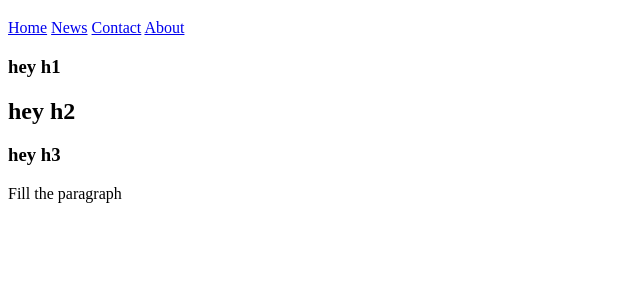
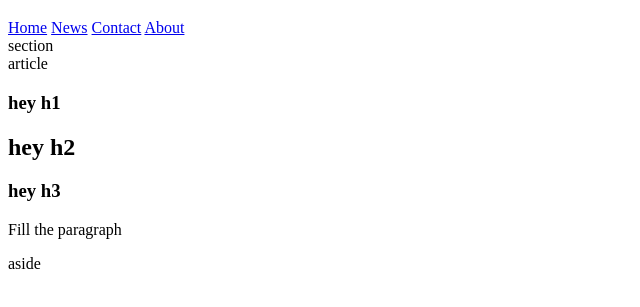
Before and after one commit to DogeCentral/HW-Wireframe, a plain HTML site: page index.html in a window 1280 px wide. Shown: the part 61-368 px from the top of the page, without its empty margins (0-640 px from the left). Drawn offline with Linux system fonts and the light colour scheme.

Commit message:
second commit

```diff
--- a/index.html
+++ b/index.html
@@ -16,13 +16,14 @@
     </body>
 
     <body>
-        <section>
-           <article>
+        <section> section
+           <article> article
                <h1>hey h1</h1>
                <h2>hey h2</h2>
                <h3>hey h3</h3>
                <p>Fill the paragraph</p>
            </article>
         </section>
+        <aside>aside</aside>
     </body>
 </html>
```
